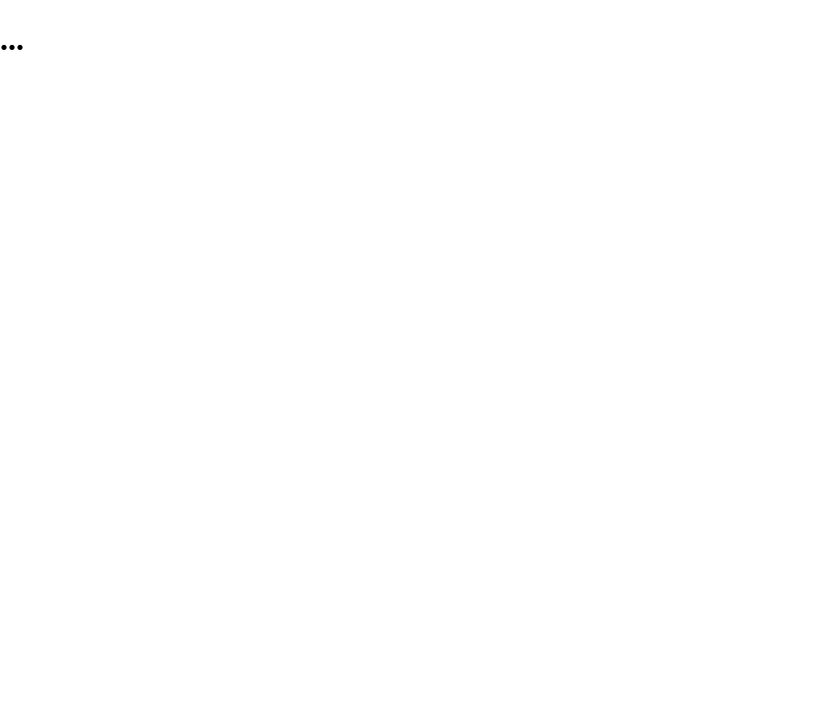
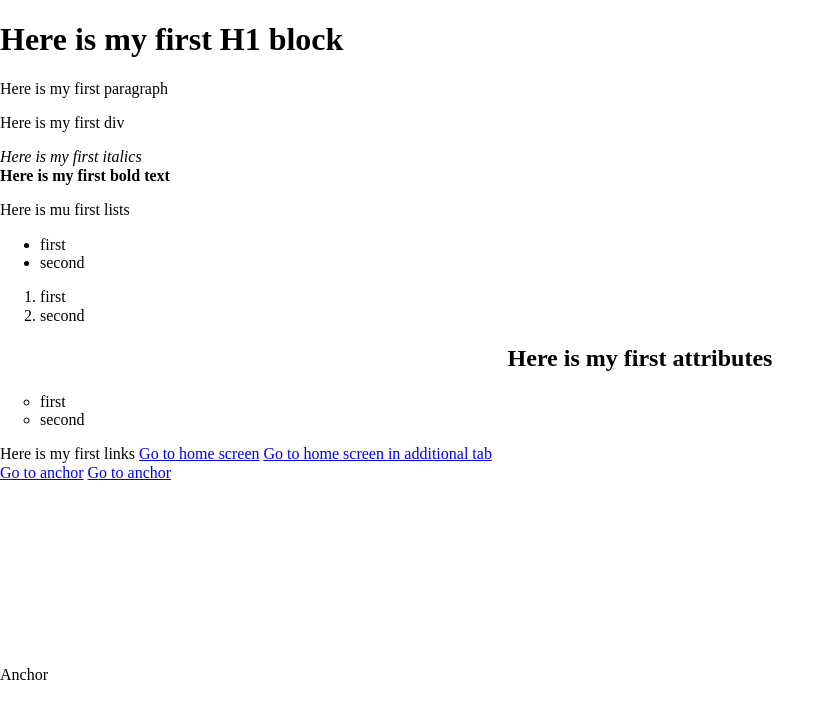
Before and after one commit to sergey-belko/training, a website: page src/e1/index.html in a window 1280 px wide. Shown: the whole page, without its empty margins (0-835 px from the left). Drawn offline with nearby package versions, Linux system fonts and the light colour scheme.

Commit message:
add homework and missed on last lesson

```diff
--- a/src/e1/index.html
+++ b/src/e1/index.html
@@ -1,11 +1,59 @@
 <!DOCTYPE html>
 <html>
+
 <head>
   <meta charset="utf-8" />
   <link rel="stylesheet" href="../node_modules/normalize.css/normalize.css" />
   <title>...</title>
 </head>
+
 <body>
-    <h1>...</h1>
+  <h1>Here is my first H1 block</h1>
+  <p>Here is my first paragraph</p>
+  <div>Here is my first div</div>
+  <p>
+    <em>Here is my first italics</em>
+    <br />
+    <strong>Here is my first bold text</strong>
+  </p>
+  <p>
+    Here is mu first lists
+    <ul>
+      <li>first</li>
+      <li>second</li>
+    </ul>
+    <ol>
+      <li>first</li>
+      <li>second</li>
+    </ol>
+  </p>
+  <p>
+    <h2 align="center">Here is my first attributes</h2>
+    <ul type="circle">
+      <li>first</li>
+      <li>second</li>
+    </ul>
+  </p>
+  <p>
+    Here is my first links
+    <a href="http://localhost:3000/" title="Go to home scree">Go to home screen</a>
+    <a href="http://localhost:3000/" title="Go to home scree" target="_blank">Go to home screen in additional tab</a>
+    <br />
+    <a href="#anchor" title="Go to anchor">Go to anchor</a>
+    <a href="#anchor" title="Go to home scree" target="_blank">Go to anchor</a>
+    <br />
+    <br />
+    <br />
+    <br />
+    <br />
+    <br />
+    <br />
+    <br />
+    <br />
+    <br />
+    <br />
+    <a name="anchor">Anchor</div>
+  </p>
 </body>
+
 </html>
```
Lines whose indentation alone changed are shown as unchanged.
